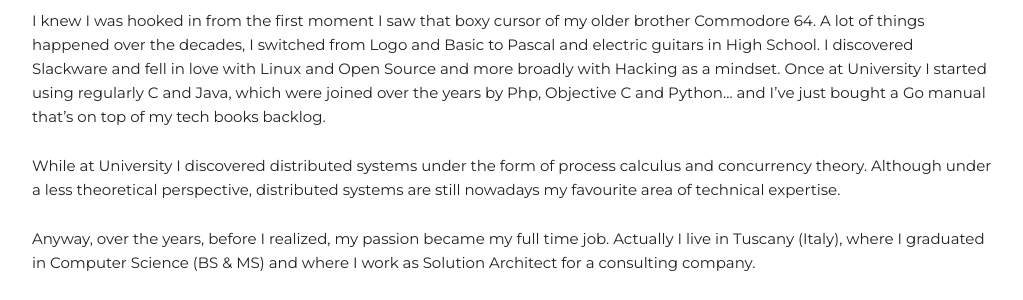
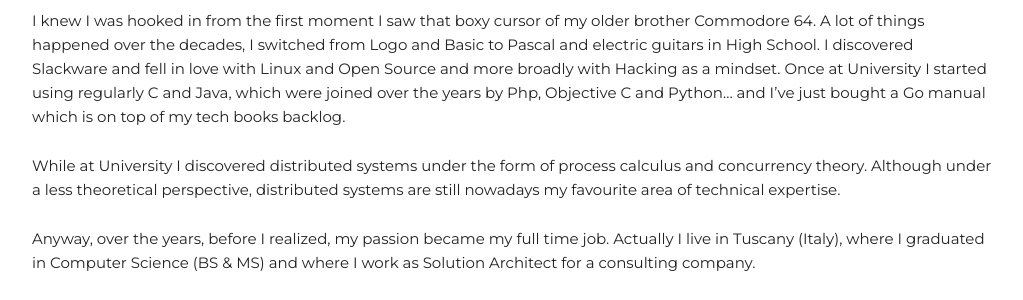
Before and after one commit to paoloriccardi/paoloriccardi.github.io, a Jekyll site: the page built from whoami.md, in a window 1280 px wide. Shown: the part 391-691 px from the top of the page, without its empty margins (128-1151 px from the left). Built offline with Jekyll 4.4.1, drawn with Linux system fonts in a browser that asks for light colours.

Commit message:
whoami Golang

```diff
--- a/whoami.md
+++ b/whoami.md
@@ -11,7 +11,7 @@ My name is Paolo Riccardi and I've been a Computer Science enthusiast since chil
 
 I knew I was hooked in from the first moment I saw that boxy cursor of my older brother Commodore 64.
 A lot of things happened over the decades, I switched from Logo and Basic to Pascal and electric guitars in High School. I discovered Slackware and fell in love with Linux and Open Source and more broadly with Hacking as a mindset.
-Once at University I started using regularly C and Java, which were joined over the years by Php, Objective C and Python... and I've just bought a Go manual that's on top of my tech books backlog.
+Once at University I started using regularly C and Java, which were joined over the years by Php, Objective C and Python... and I've just bought a Go manual which is on top of my tech books backlog.
 
 While at University I discovered distributed systems under the form of process calculus and concurrency theory. Although under a less theoretical perspective, distributed systems are still nowadays my favourite area of technical expertise.
 
```
